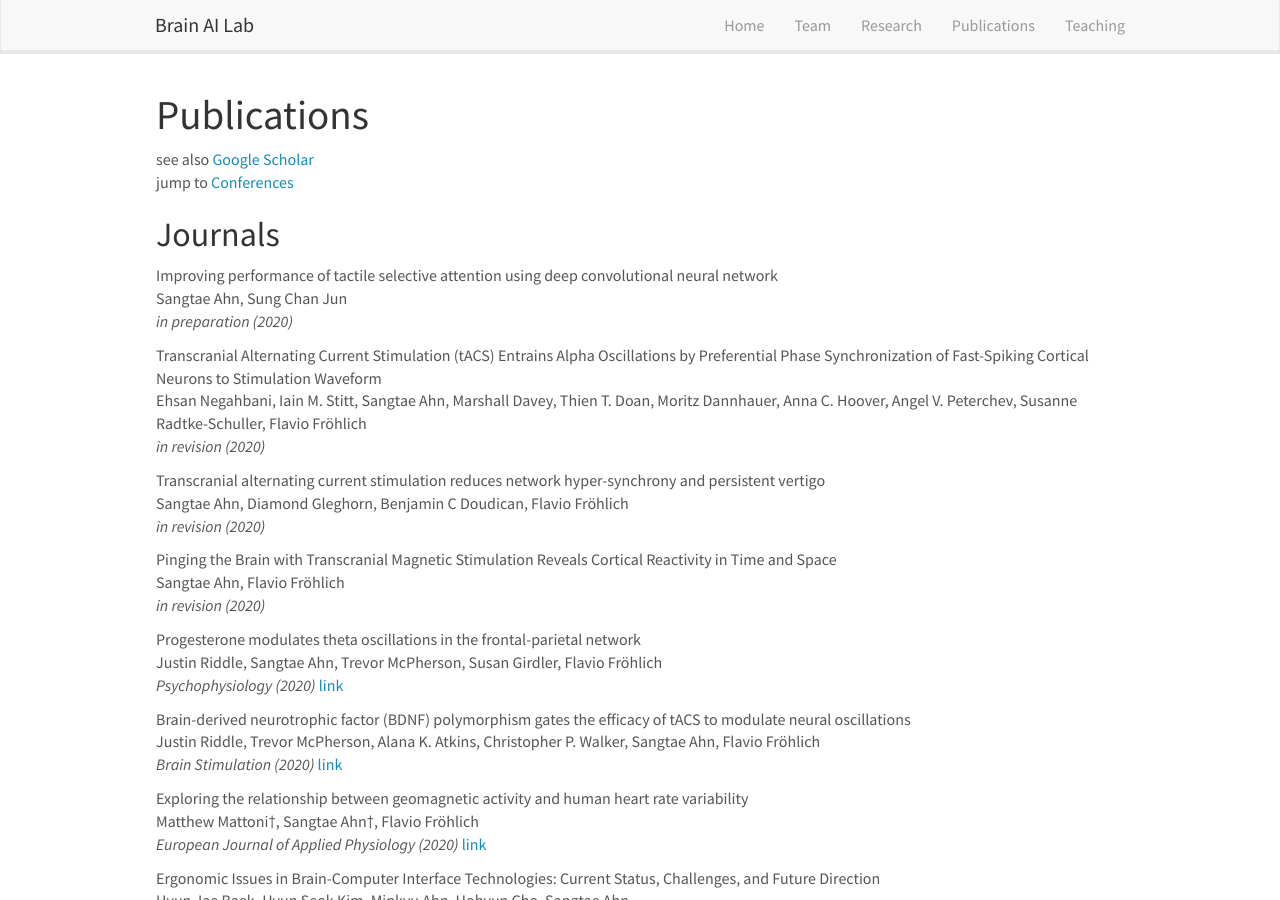
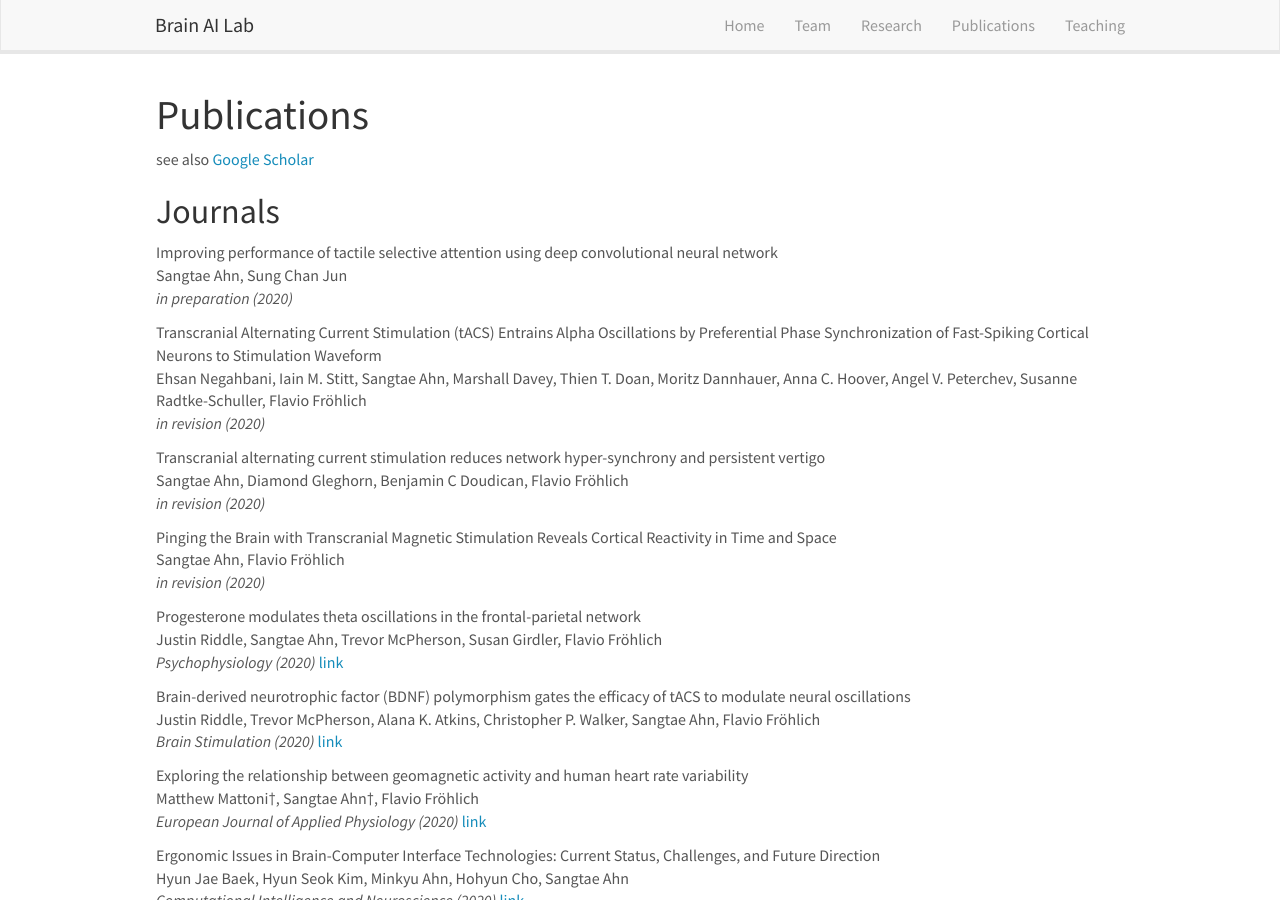
Before and after one commit to KNU-BrainAI/knu-brainai.github.io, a Jekyll site: the page built from _pages/publications.md, in a window 1280 px wide and 900 px high. Built offline with Jekyll 4.4.1, drawn with Linux system fonts in a browser that asks for light colours; nearby versions of some CDN libraries.

Commit message:
Update publications.md

```diff
--- a/_pages/publications.md
+++ b/_pages/publications.md
@@ -10,7 +10,6 @@ permalink: /publications/
 # Publications
 
 see also [Google Scholar](https://scholar.google.com/citations?hl=en&user=F-LXQwcAAAAJ&view_op=list_works&sortby=pubdate)
-<br /> jump to [Conferences](##Conferences)
 
 ## Journals
 
```
